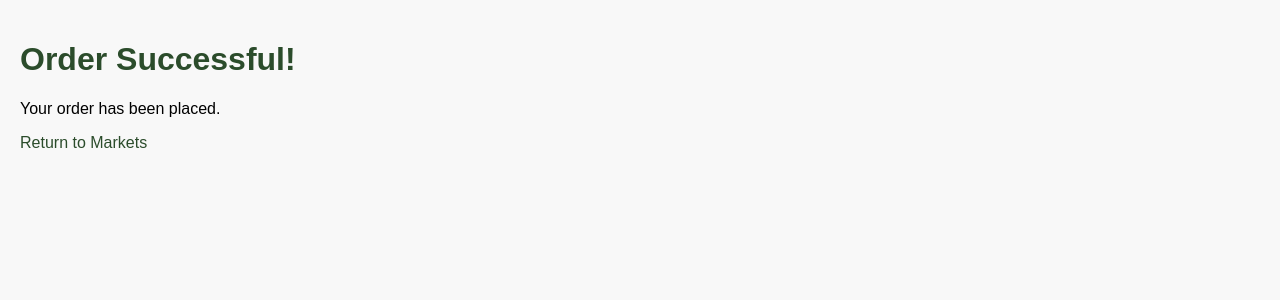
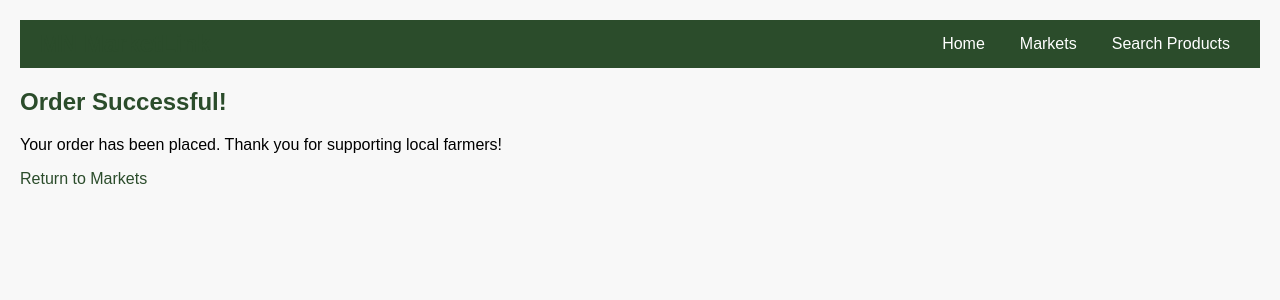
Before and after one commit to siraj013/Final-Project-MN-MarketLink, a Flask app: page /order-success in a window 1280 px wide. Shown: the top 300 px of the page. Run offline with Flask 3, Linux system fonts and the light colour scheme.

Commit message:
Update order_success.html

```diff
--- a/templates/order_success.html
+++ b/templates/order_success.html
@@ -5,9 +5,17 @@
     <link rel="stylesheet" href="/static/style.css">
 </head>
 <body>
+<header>
+    <h1>MN MarketLink</h1>
+    <nav>
+        <a href="/">Home</a>
+        <a href="/markets">Markets</a>
+        <a href="/search">Search Products</a>
+    </nav>
+</header>
 
-<h1>Order Successful!</h1>
-<p>Your order has been placed.</p>
+<h2>Order Successful!</h2>
+<p>Your order has been placed. Thank you for supporting local farmers!</p>
 
 <a href="/markets">Return to Markets</a>
 
```
